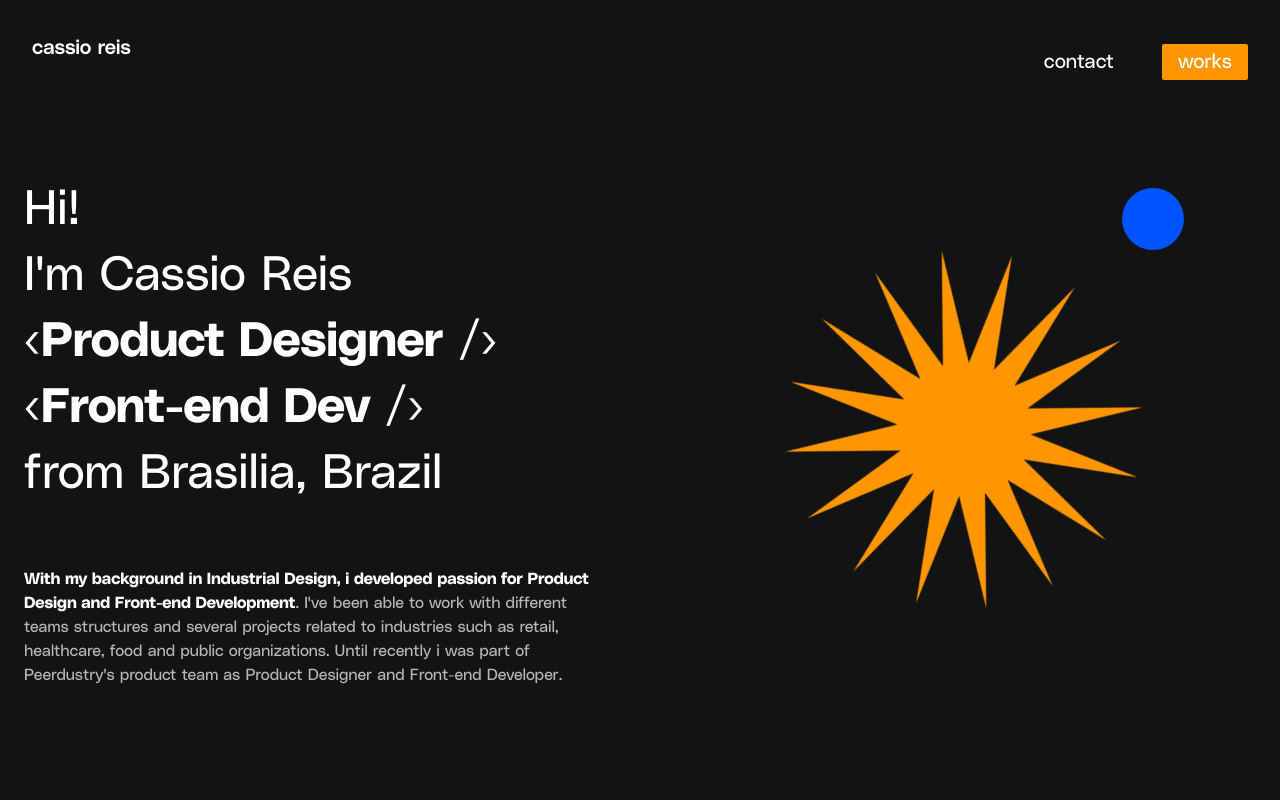
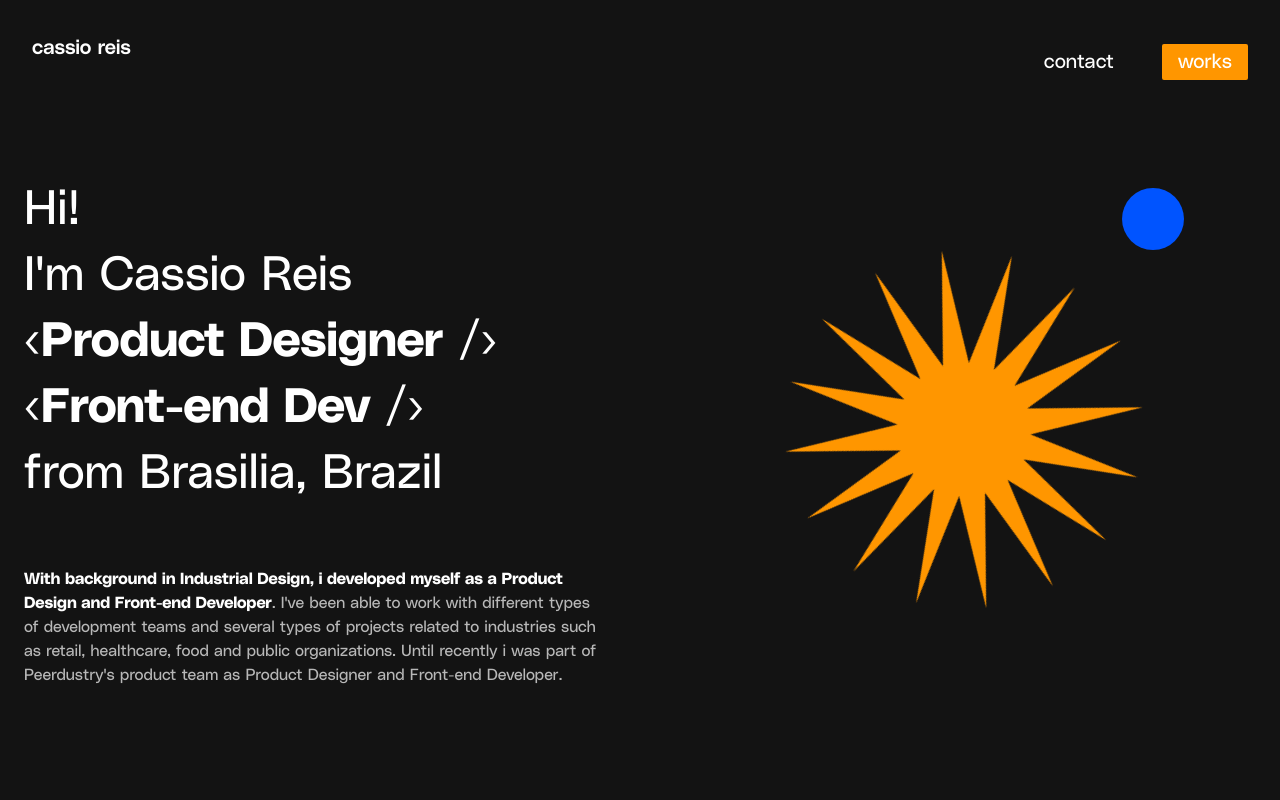
Before and after one commit to creisbarbosa/cassio-website, a Next.js app: page / in a window 1280 px wide. Shown: the top 800 px of the page. Built offline with nearby package versions, Linux system fonts and the light colour scheme.

Commit message:
Grammatical correction

```diff
--- a/src/components/Timeline.tsx
+++ b/src/components/Timeline.tsx
@@ -132,12 +132,12 @@ export default function Timeline() {
                   <strong className="text-sm font-normal text-white/60">{job.role}</strong>
                   <strong className="text-sm text-white/60">{job.period}</strong>
                   <p className="text-white/80 mt-5 max-w-[25rem]">{job.text}</p>
-                  <h3 className="text-cyan font-bold mt-3">Novas habilidades ↙</h3>
+                  <h3 className="text-cyan font-bold mt-3">New skills ↙</h3>
                   <p className="text-yellow mt-3 max-w-[25rem]">{job.firstSkills}</p>
                   <p className="text-yellow max-w-[25rem]">{job.secondSkills}</p>
                 </div>
               )
-            })}
+            })}``
           </div>
         </div>
       </div>
--- a/src/pages/index.tsx
+++ b/src/pages/index.tsx
@@ -43,7 +43,7 @@ export default function Home() {
                   &lsaquo;<b>Front-end Dev</b> /&rsaquo; <br />
                   from Brasilia, Brazil
                 </h1>
-                <p className="text-white/70 text-base leading-normal"><b className="text-white">With my background in Industrial Design, i developed passion for Product Design and Front-end Development</b>. I&apos;ve been able to work with different teams structures and several projects related to industries such as retail, healthcare, food and public organizations. Until recently i was part of Peerdustry&apos;s product team as Product Designer and Front-end Developer.</p>
+                <p className="text-white/70 text-base leading-normal"><b className="text-white">With background in Industrial Design, i developed myself as a Product Design and Front-end Developer</b>. I&apos;ve been able to work with different types of development teams and several types of projects related to industries such as retail, healthcare, food and public organizations. Until recently i was part of Peerdustry&apos;s product team as Product Designer and Front-end Developer.</p>
               </div>
             </div>
 
```
